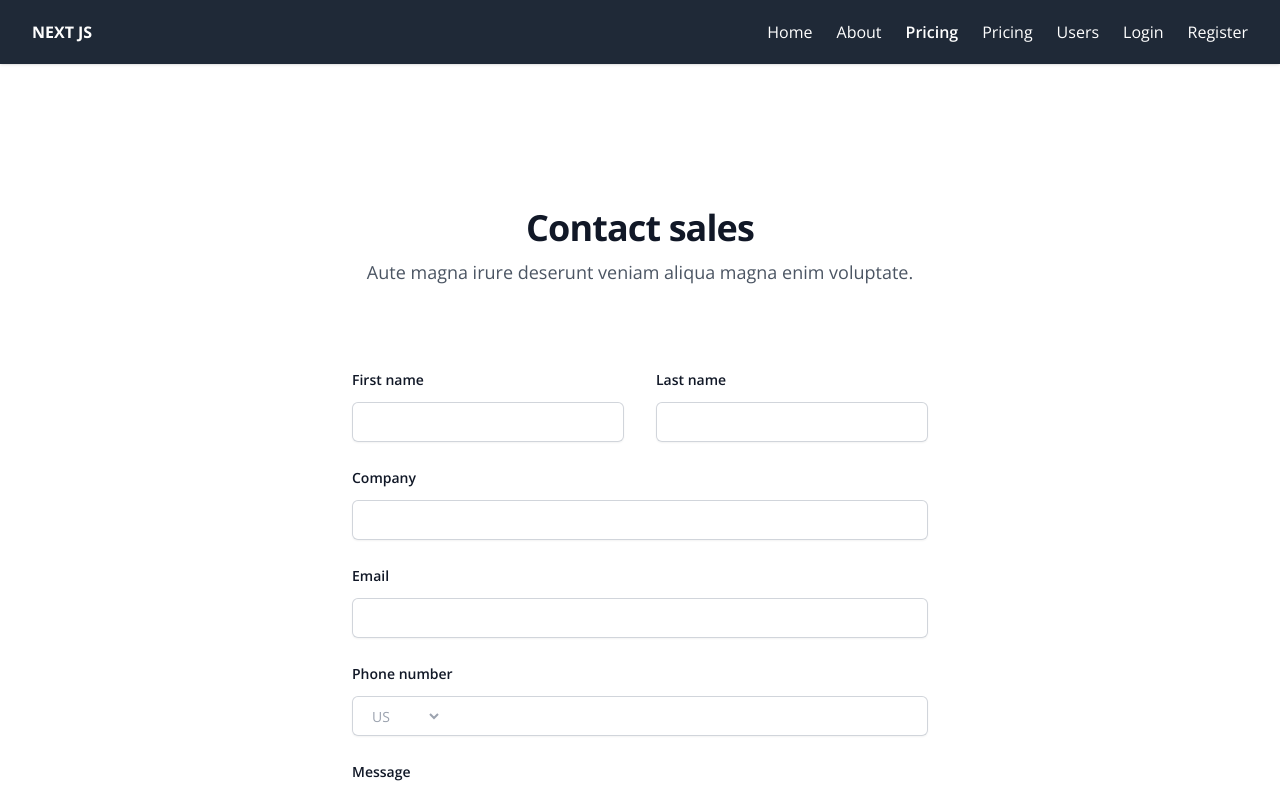
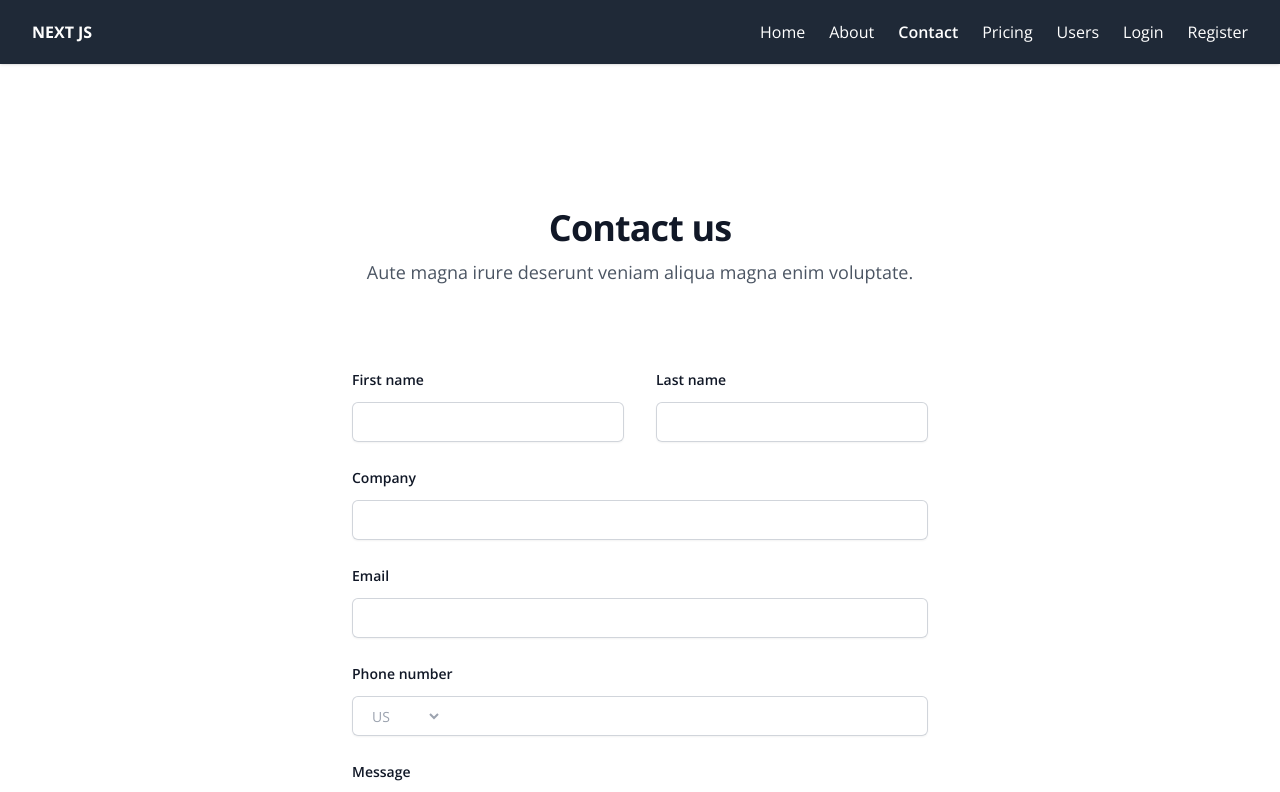
Before and after one commit to HMaroba/nextjs-tailwind, a Next.js app: page /pages/contact in a window 1280 px wide. Shown: the top 792 px of the page. Built offline with nearby package versions, Linux system fonts and the light colour scheme.

Commit message:
Modified register page

```diff
--- a/src/app/pages/contact/page.tsx
+++ b/src/app/pages/contact/page.tsx
@@ -4,10 +4,11 @@ import { useState } from "react";
 
 export default function Example() {
   return (
-    <div className="isolate bg-white px-6 py-24 sm:py-32 lg:px-8">
+    <>
+    <div className="isolate bg-white sm:py-32 lg:px-8 h-full">
       <div className="mx-auto max-w-2xl text-center">
         <h2 className="text-3xl font-bold tracking-tight text-gray-900 sm:text-4xl">
-          Contact sales
+          Contact us
         </h2>
         <p className="mt-2 text-lg leading-8 text-gray-600">
           Aute magna irure deserunt veniam aliqua magna enim voluptate.
@@ -16,7 +17,7 @@ export default function Example() {
       <form
         action="#"
         method="POST"
-        className="mx-auto mt-16 max-w-xl sm:mt-20"
+        className="mx-auto max-w-xl sm:mt-20"
       >
         <div className="grid grid-cols-1 gap-x-8 gap-y-6 sm:grid-cols-2">
           <div>
@@ -146,5 +147,6 @@ export default function Example() {
         </div>
       </form>
     </div>
+    </>
   );
 }
--- a/src/app/pages/navigation/Top2.tsx
+++ b/src/app/pages/navigation/Top2.tsx
@@ -69,7 +69,7 @@ export default function HomeBar() {
                   <Link href="/pages/about">About</Link>
                 </li>
                 <li className={`text-white ${currentPath === "/pages/contact" ? "text-blue-500 font-semibold" : "text-white"}`}>
-                  <Link href="/pages/contact">Pricing</Link>
+                  <Link href="/pages/contact">Contact</Link>
                 </li>
                 <li className={`text-white ${currentPath === "/pages/pricing" ? "text-blue-500 font-semibold" : "text-white"}`}>
                   <Link href="/pages/pricing">Pricing</Link>
```
